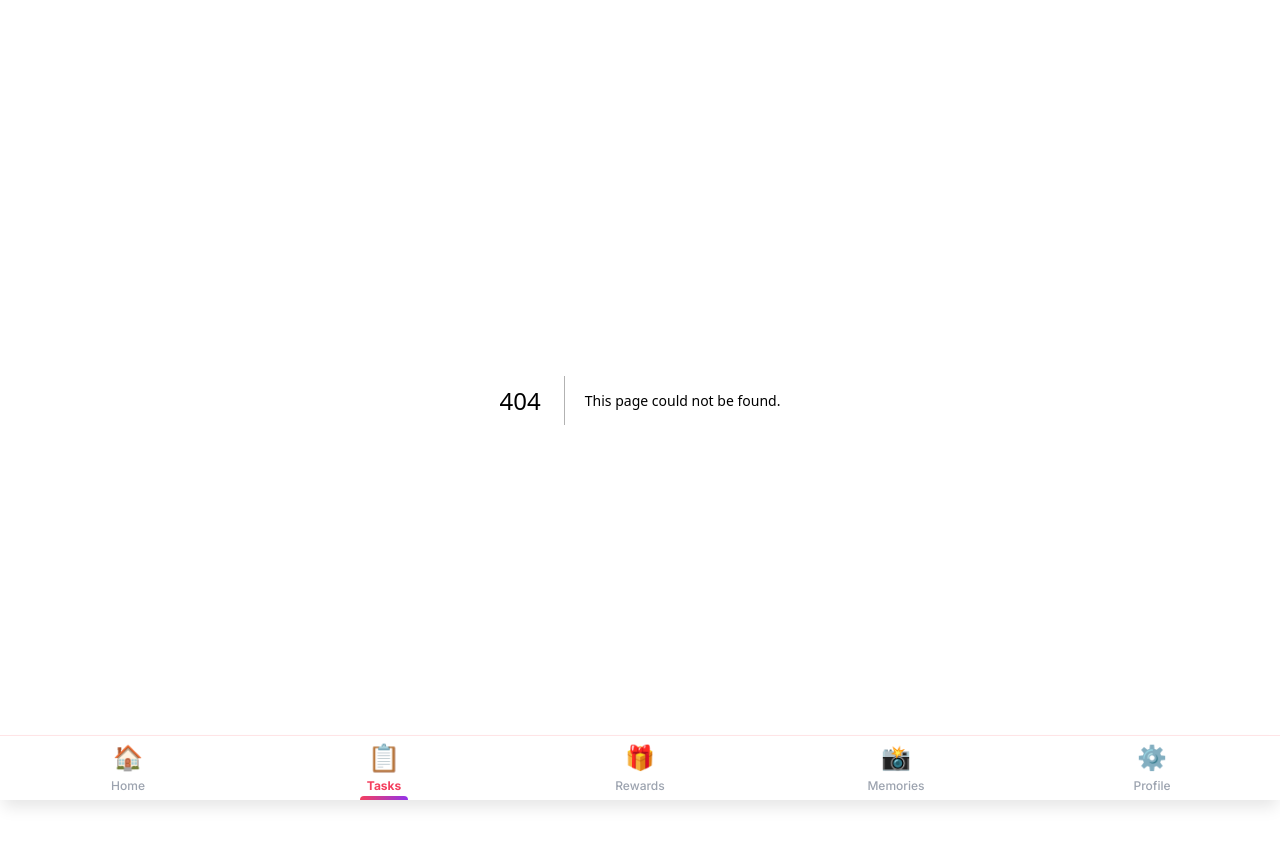
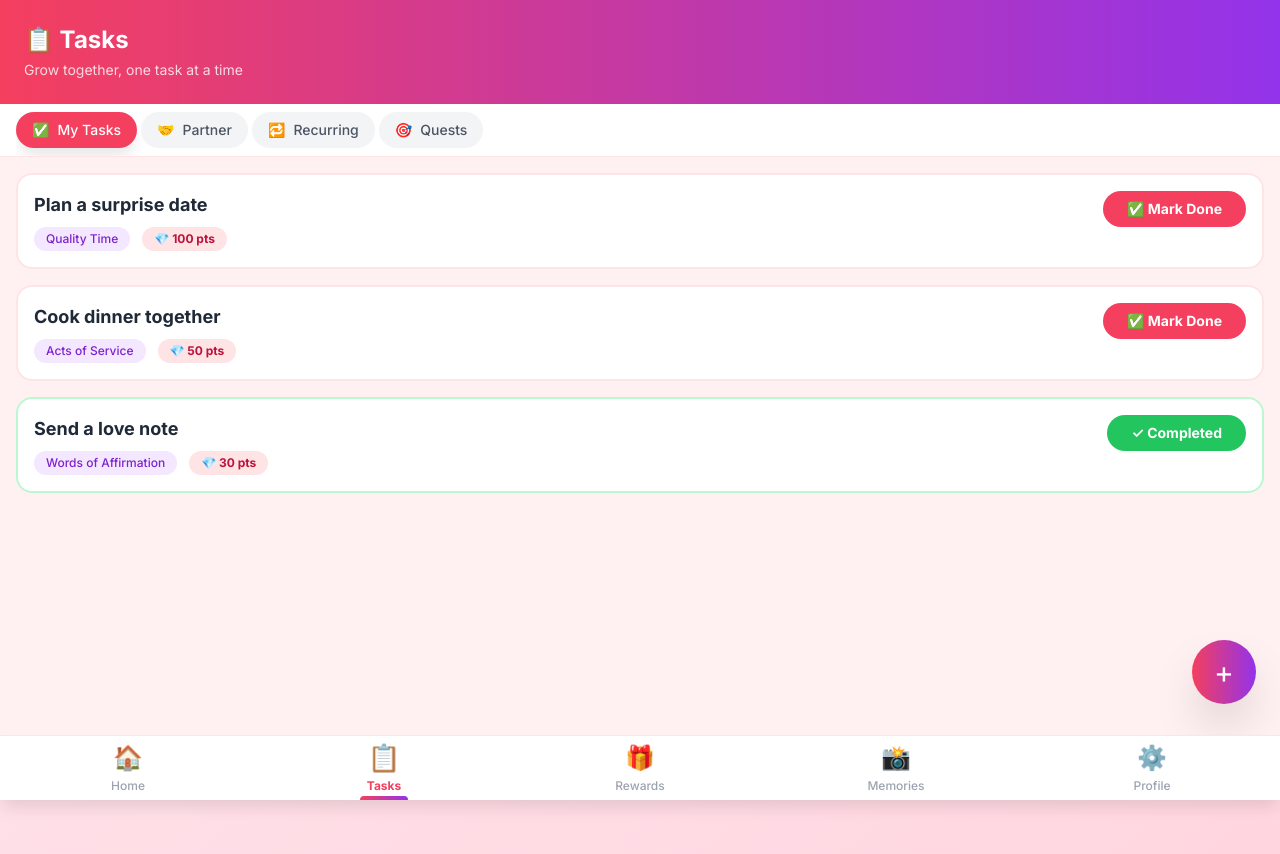
Before and after one commit to ani737/couples-relationship-dashboard, a Next.js app in the folder client/: page /tasks in a window 1280 px wide. Before the commit this address had no page. Shown: the top 854 px of the page. Built offline with nearby package versions, Linux system fonts and the light colour scheme.

Commit message:
Create Tasks page with tabs and create task modal

```diff
--- /dev/null
+++ b/client/app/tasks/page.tsx
@@ -0,0 +1,139 @@
+'use client';
+
+import { useState } from 'react';
+
+export default function TasksPage() {
+  const [activeTab, setActiveTab] = useState('my-tasks');
+  const [showCreateTask, setShowCreateTask] = useState(false);
+
+  const tabs = [
+    { id: 'my-tasks', label: 'My Tasks', icon: '✅' },
+    { id: 'partner', label: 'Partner', icon: '🤝' },
+    { id: 'recurring', label: 'Recurring', icon: '🔁' },
+    { id: 'quests', label: 'Quests', icon: '🎯' },
+  ];
+
+  const myTasks = [
+    { id: 1, name: 'Plan a surprise date', category: 'Quality Time', points: 100, status: 'pending' },
+    { id: 2, name: 'Cook dinner together', category: 'Acts of Service', points: 50, status: 'pending' },
+    { id: 3, name: 'Send a love note', category: 'Words of Affirmation', points: 30, status: 'completed' },
+  ];
+
+  return (
+    <div className="min-h-screen bg-rose-50">
+      <header className="bg-gradient-to-r from-rose-500 to-purple-600 text-white p-6 sticky top-0 z-40">
+        <h1 className="text-2xl font-bold">📋 Tasks</h1>
+        <p className="text-sm text-white/80 mt-1">Grow together, one task at a time</p>
+      </header>
+
+      <div className="bg-white border-b border-rose-100 sticky top-[88px] z-30">
+        <div className="max-w-7xl mx-auto px-4">
+          <div className="flex overflow-x-auto gap-1 py-2">
+            {tabs.map((tab) => (
+              <button
+                key={tab.id}
+                onClick={() => setActiveTab(tab.id)}
+                className={`flex items-center gap-2 px-4 py-2 rounded-full text-sm font-medium whitespace-nowrap transition-all ${
+                  activeTab === tab.id
+                    ? 'bg-rose-500 text-white shadow-lg'
+                    : 'bg-gray-100 text-gray-600 hover:bg-gray-200'
+                }`}
+              >
+                <span>{tab.icon}</span>
+                {tab.label}
+              </button>
+            ))}
+          </div>
+        </div>
+      </div>
+
+      <main className="max-w-7xl mx-auto p-4 space-y-4">
+        {myTasks.map((task) => (
+          <div
+            key={task.id}
+            className={`bg-white p-4 rounded-2xl border-2 transition-all hover:shadow-md ${
+              task.status === 'completed'
+                ? 'border-green-200 bg-green-50'
+                : 'border-rose-100 hover:border-rose-300'
+            }`}
+          >
+            <div className="flex items-start justify-between">
+              <div className="flex-1">
+                <h3 className="font-bold text-lg text-gray-800">{task.name}</h3>
+                <div className="flex items-center gap-3 mt-2">
+                  <span className="text-xs bg-purple-100 text-purple-700 px-3 py-1 rounded-full font-medium">
+                    {task.category}
+                  </span>
+                  <span className="text-xs bg-rose-100 text-rose-700 px-3 py-1 rounded-full font-bold">
+                    💎 {task.points} pts
+                  </span>
+                </div>
+              </div>
+              {task.status === 'pending' ? (
+                <button className="bg-rose-500 text-white px-6 py-2 rounded-full font-bold text-sm hover:bg-rose-600 transition active:scale-95">
+                  ✅ Mark Done
+                </button>
+              ) : (
+                <div className="bg-green-500 text-white px-6 py-2 rounded-full font-bold text-sm">
+                  ✓ Completed
+                </div>
+              )}
+            </div>
+          </div>
+        ))}
+      </main>
+
+      <button
+        onClick={() => setShowCreateTask(true)}
+        className="fixed bottom-24 right-6 bg-gradient-to-r from-rose-500 to-purple-600 text-white w-16 h-16 rounded-full shadow-2xl flex items-center justify-center text-3xl hover:scale-110 transition-transform active:scale-95"
+      >
+        +
+      </button>
+
+      {showCreateTask && (
+        <div className="fixed inset-0 bg-black/50 z-50 flex items-center justify-center p-4" onClick={() => setShowCreateTask(false)}>
+          <div className="bg-white rounded-3xl p-6 max-w-md w-full" onClick={(e) => e.stopPropagation()}>
+            <h3 className="text-2xl font-bold mb-4">➕ Create New Task</h3>
+            <input
+              type="text"
+              placeholder="Task name"
+              className="w-full px-4 py-3 border-2 border-rose-100 rounded-xl mb-3 focus:border-rose-400 focus:outline-none"
+            />
+            <select className="w-full px-4 py-3 border-2 border-rose-100 rounded-xl mb-3 focus:border-rose-400 focus:outline-none">
+              <option>Assign to: Me</option>
+              <option>Assign to: Partner</option>
+              <option>Assign to: Both</option>
+            </select>
+            <input
+              type="number"
+              placeholder="Points reward"
+              className="w-full px-4 py-3 border-2 border-rose-100 rounded-xl mb-3 focus:border-rose-400 focus:outline-none"
+            />
+            <select className="w-full px-4 py-3 border-2 border-rose-100 rounded-xl mb-4 focus:border-rose-400 focus:outline-none">
+              <option>One-time task</option>
+              <option>Daily</option>
+              <option>Weekly</option>
+            </select>
+            <div className="flex gap-3">
+              <button
+                onClick={() => {
+                  setShowCreateTask(false);
+                  alert('Task created! 🎉');
+                }}
+                className="flex-1 bg-rose-500 text-white py-3 rounded-xl font-bold hover:bg-rose-600 transition"
+              >
+                Create Task
+              </button>
+              <button
+                onClick={() => setShowCreateTask(false)}
+                className="flex-1 bg-gray-200 text-gray-700 py-3 rounded-xl font-bold hover:bg-gray-300 transition"
+              >
+                Cancel
+              </button>
+            </div>
+          </div>
+        </div>
+      )}
+    </div>
+  );
+}
```
